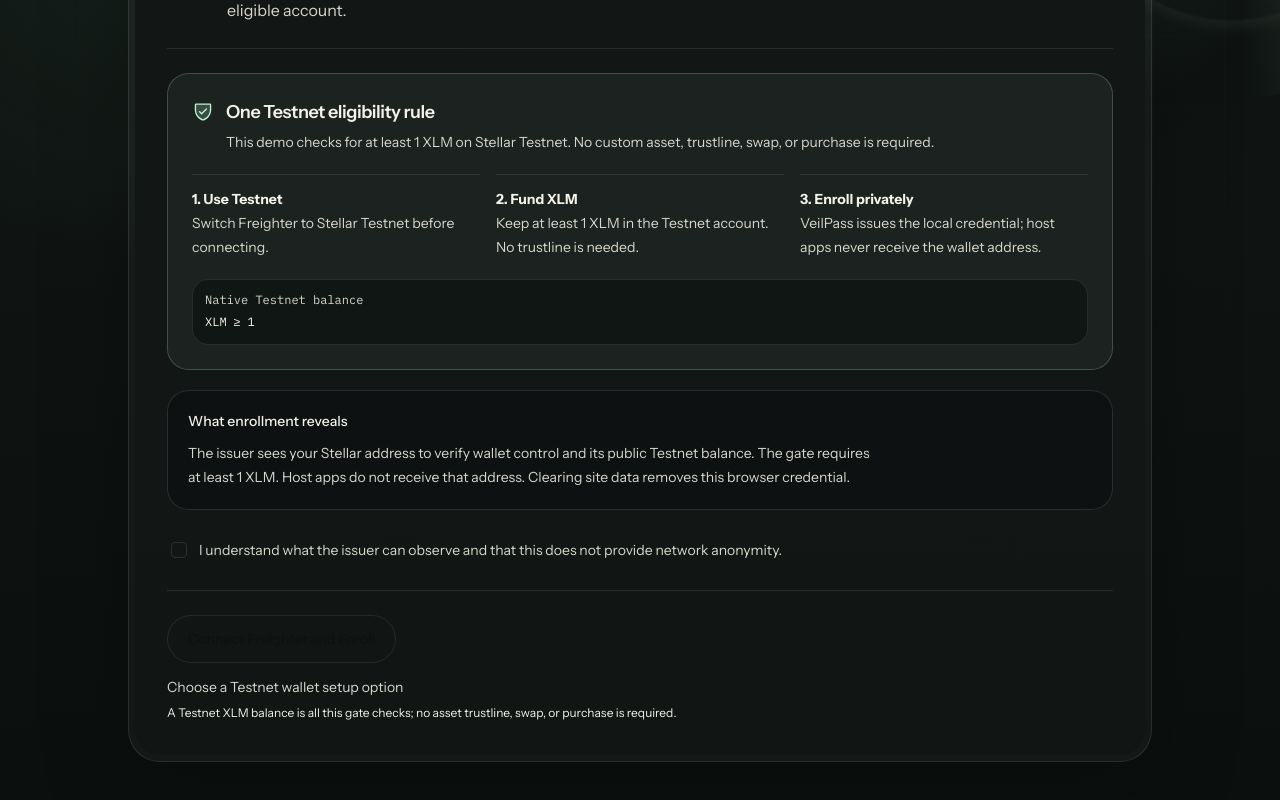
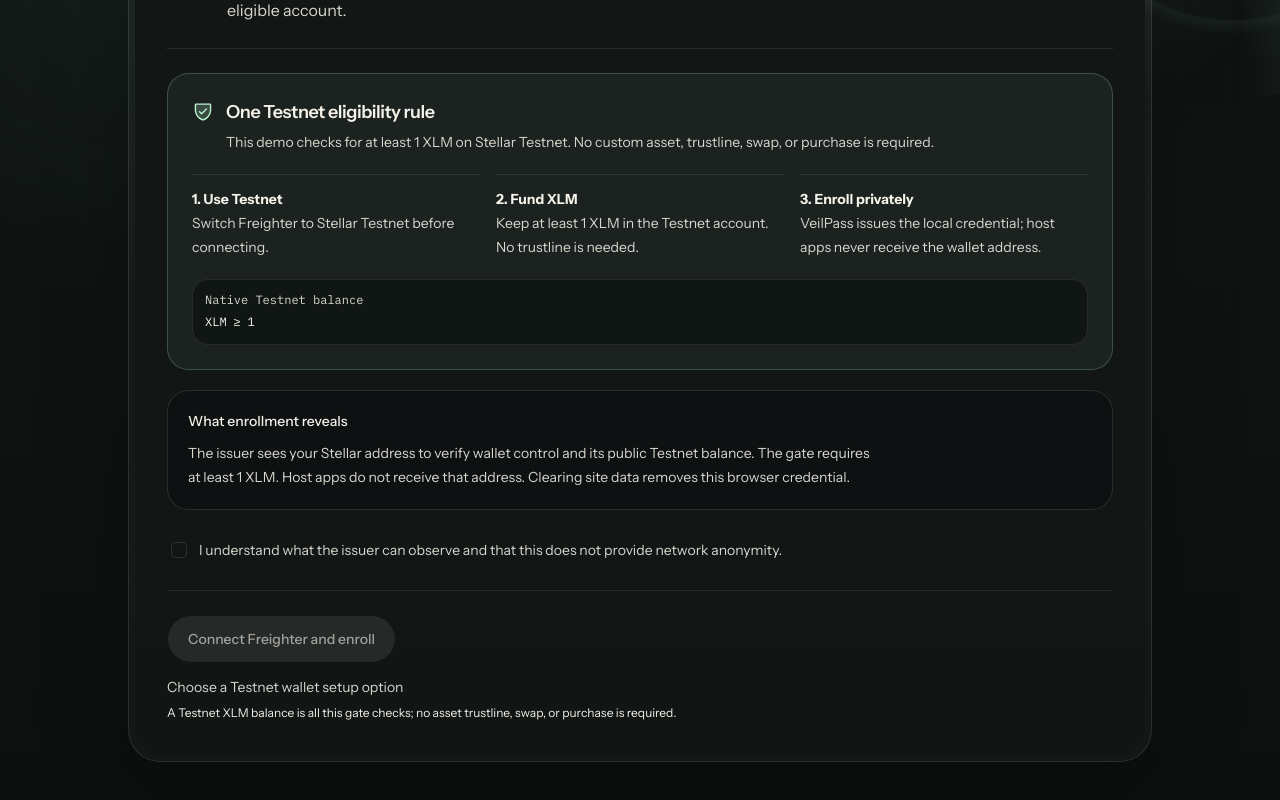
Before and after one commit to irham3/veilpass, a Next.js app in the folder frontend/: page /dashboard/enroll in a window 1280 px wide. Shown: the part 477-1277 px from the top of the page. Built offline with nearby package versions, Linux system fonts and the light colour scheme; what @stellar/stellar-sdk would draw is missing.

Commit message:
style: improve disabled button text readability in enrollment flow

```diff
--- a/frontend/components/enrollment/enrollment-flow.tsx
+++ b/frontend/components/enrollment/enrollment-flow.tsx
@@ -261,8 +261,8 @@
 
         <div className="mt-6 border-t border-paper-50/10 pt-6">
           <div className="flex flex-col gap-3 sm:flex-row sm:items-center">
-            {!usesNativeXlm ? <Button type="button" size="lg" className="min-h-12 rounded-full px-5" disabled={disabled} onClick={() => { setBusyAction("prepare"); void prepareDemoWallet(); }}><SparkleIcon aria-hidden="true" />{complete ? "Credential enrolled" : busyAction === "prepare" ? "Preparing Testnet wallet…" : "Prepare demo wallet"}</Button> : null}
-            <Button type="button" size="lg" variant={usesNativeXlm ? "default" : "outline"} className="min-h-12 rounded-full border-paper-50/18 bg-transparent px-5 hover:bg-paper-50/8" disabled={disabled} onClick={() => { setBusyAction("enroll"); void enrollExistingWallet(); }}>{busyAction === "enroll" ? "Checking wallet…" : usesNativeXlm ? "Connect Freighter and enroll" : `I already have ${assetRule.code} — enroll`}</Button>
+            {!usesNativeXlm ? <Button type="button" size="lg" className="min-h-12 rounded-full px-5 disabled:opacity-100 disabled:border-transparent disabled:bg-paper-200/10 disabled:text-paper-200/70" disabled={disabled} onClick={() => { setBusyAction("prepare"); void prepareDemoWallet(); }}><SparkleIcon aria-hidden="true" />{complete ? "Credential enrolled" : busyAction === "prepare" ? "Preparing Testnet wallet…" : "Prepare demo wallet"}</Button> : null}
+            <Button type="button" size="lg" variant={usesNativeXlm ? "default" : "outline"} className={`min-h-12 rounded-full px-5 disabled:opacity-100 disabled:border-transparent disabled:bg-paper-200/10 disabled:text-paper-200/70 ${usesNativeXlm ? "" : "border-paper-50/18 bg-transparent hover:bg-paper-50/8"}`} disabled={disabled} onClick={() => { setBusyAction("enroll"); void enrollExistingWallet(); }}>{busyAction === "enroll" ? "Checking wallet…" : usesNativeXlm ? "Connect Freighter and enroll" : `I already have ${assetRule.code} — enroll`}</Button>
           </div>
           <p className="mt-3 text-sm leading-6 text-paper-200" aria-live="polite">{status}</p>
           <p className="mt-1 text-xs leading-5 text-paper-300">{usesNativeXlm ? "A Testnet XLM balance is all this gate checks; no asset trustline, swap, or purchase is required." : `No XLM-to-${assetRule.code} swap or ${assetRule.code} purchase is required for this Testnet demo.`}</p>
```
